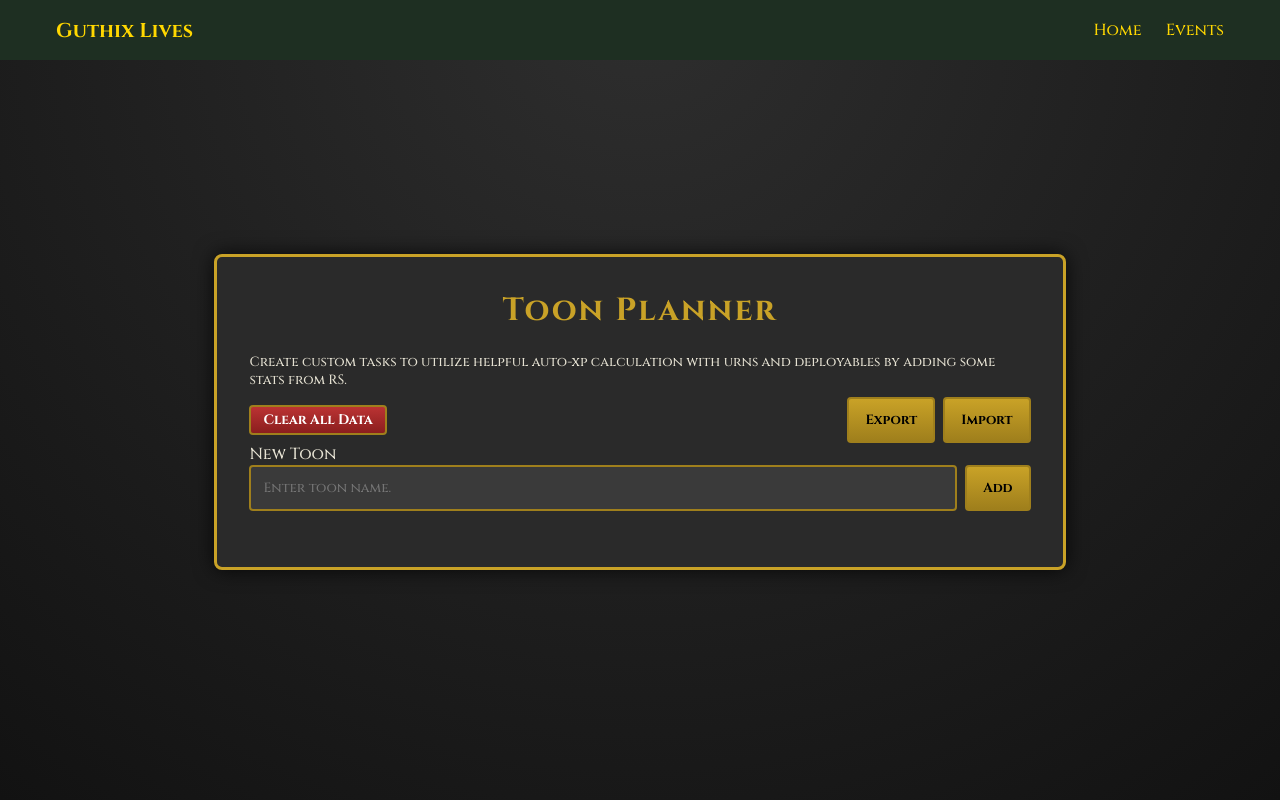
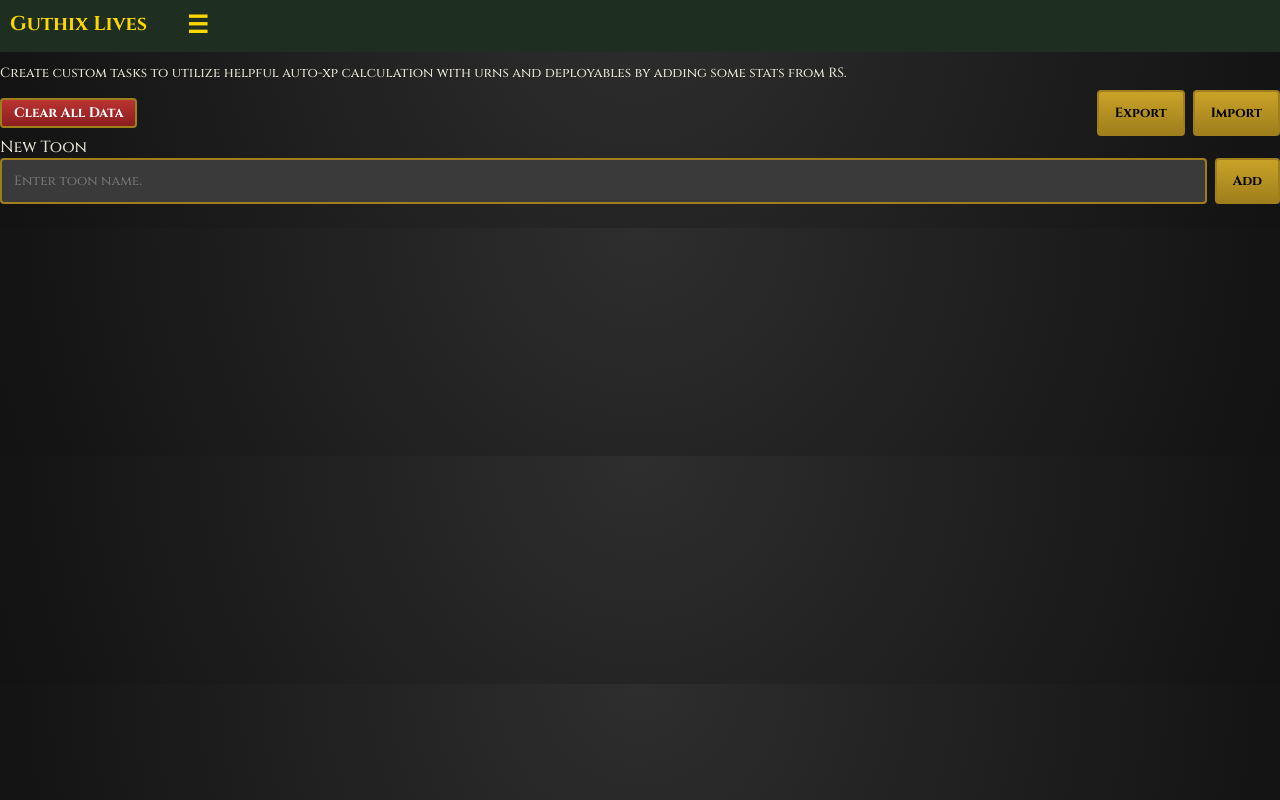
Before and after one commit to andgr457/GuthixLives, a React (Vite) app: page /toonPlanner in a window 1280 px wide. Built offline with nearby package versions, Linux system fonts and the light colour scheme.

Commit message:
started on nav

```diff
--- a/src/App.tsx
+++ b/src/App.tsx
@@ -12,7 +12,7 @@ export default function App() {
     <Routes>
       <Route path="/" element={<Home />} />
       <Route path='/events' element={<Events />} />
-      <Route path="/toonPlanner" element={<ToonPlanner />} />
+      <Route path="/toonplanner" element={<ToonPlanner />} />
       <Route path="/getracker" element={<GETracker />} />
       <Route path='/geplanner' element={<GEPlanner />} />
       <Route path="/geplanner/:itemName" element={<GEPlannerItem />} />
--- a/src/pages/PublicNav.tsx
+++ b/src/pages/PublicNav.tsx
@@ -7,13 +7,24 @@ export default function PublicNavigationMenu() {
   const links = [
     { name: "Home", path: "/home" },
     { name: "Events", path: "/events" },
+    { name: "GE Tracker", path: "/getracker" },
+    { name: "GE Planner", path: "/geplanner" },
+    { name: "Toon Planner", path: "/toonplanner" },
+
   ];
 
   return (
     <nav style={{ backgroundColor: "#1e2f22", color: "#ffd700", position: "fixed", width: "100%", zIndex: 50 }}>
-      <div style={{ maxWidth: "1200px", margin: "0 auto", padding: "0 16px", display: "flex", justifyContent: "space-between", alignItems: "center", height: "60px" }}>
+      <div style={{justifyContent: "space-between", alignItems: "center", padding: '10px' }}>
         {/* Logo */}
-        <div style={{ fontWeight: "bold", fontSize: "1.25rem" }}>Guthix Lives</div>
+        <div style={{display: 'flex', gap: '2em', fontWeight: "bold", fontSize: "1.25rem" }}>
+          <Link key={`home-link`} to={'/'} style={{ color: "#FFD700", textDecoration: "none" }}>
+              Guthix Lives
+            </Link>
+            <div onClick={() => setIsOpen(!isOpen)} style={{cursor: "pointer", fontSize: "1.5rem" }}>
+              {isOpen ? "✕" : "☰"}
+            </div>
+          </div>
 
         {/* Desktop Menu */}
         <div className="desktop-menu" style={{ display: "none", gap: "24px" }}>
@@ -22,11 +33,6 @@ export default function PublicNavigationMenu() {
               {link.name}
             </Link>
           ))}
-        </div>
-
-        {/* Hamburger Menu */}
-        <div className="hamburger" onClick={() => setIsOpen(!isOpen)} style={{ cursor: "pointer", fontSize: "1.5rem" }}>
-          {isOpen ? "✕" : "☰"}
         </div>
       </div>
 
@@ -45,16 +51,6 @@ export default function PublicNavigationMenu() {
           ))}
         </div>
       )}
-
-      {/* Responsive CSS */}
-      <style>
-        {`
-          @media(min-width: 768px) {
-            .desktop-menu { display: flex !important; }
-            .hamburger, .mobile-menu { display: none !important; }
-          }
-        `}
-      </style>
     </nav>
   );
 }
--- a/src/pages/toon/ToonPlanner.tsx
+++ b/src/pages/toon/ToonPlanner.tsx
@@ -80,8 +80,8 @@ export default function ToonPlanner(){
     setTasks([])
   }
 
-  return <div className="container">
-    <div className="panel">
+  return <div>
+    <div>
       <h1>Toon Planner</h1>
       <div style={{fontSize: 'smaller'}}>
         Create custom tasks to utilize helpful auto-xp calculation with urns and deployables by adding some stats from RS.
--- a/src/pages/toon/ToonTasks.tsx
+++ b/src/pages/toon/ToonTasks.tsx
@@ -84,8 +84,8 @@ export default function ToonTasks() {
   //   setTasks(newTasks)
   // };
 
-  return <div className="container-item">
-    <div className='panel-item'>
+  return <div>
+    <div>
       <span style={{fontSize: 'larger'}}>{toon?.name}</span> <span style={{fontSize: 'smaller'}}>{toonTasks?.length} total task(s)</span>
       <hr/>
       <div className="input-row">
@@ -116,12 +116,25 @@ export default function ToonTasks() {
 
     </div>
     {toonTasks && toonTasks?.filter(tt => tt.toonName === toon?.name).map((task) => {
-      let estimateMinutesToTarget = task.xpPerAction * task.actionsPerMinute
-      estimateMinutesToTarget = task.xpTarget / estimateMinutesToTarget
-      if(Number.isNaN(estimateMinutesToTarget)){
-        estimateMinutesToTarget = 0
+      // XP per minute
+      const xpPerMinute = task.xpPerAction * task.actionsPerMinute;
+
+      // Minutes to target
+      let estimateMinutesToTarget = task.xpTarget / xpPerMinute;
+
+      if (Number.isNaN(estimateMinutesToTarget) || !Number.isFinite(estimateMinutesToTarget)) {
+        estimateMinutesToTarget = 0;
       }
-      const dateEst = DateTime.utc().toLocal().plus({minutes: estimateMinutesToTarget})
+
+      // Kills (actions) remaining
+      let killsRemaining = Math.ceil(task.xpTarget / task.xpPerAction);
+
+      if (Number.isNaN(killsRemaining) || !Number.isFinite(killsRemaining)) {
+        killsRemaining = 0;
+      }
+
+      // Estimated completion date
+      const dateEst = DateTime.utc().toLocal().plus({ minutes: estimateMinutesToTarget });
       return <div className='panel-item'>
         <div>
           <a id={`${toon?.name}_${task.name}`}></a>
@@ -221,8 +234,8 @@ export default function ToonTasks() {
           <div>
             Estimation<br/>
             <strong>{estimateMinutesToTarget?.toFixed(1)}</strong> total minute(s)<br/>
-            <strong>{estimateMinutesToTarget > 0 ? dateEst.toFormat('dd-MMM-yyyy') : '??'}</strong> at <strong>{estimateMinutesToTarget > 0 ? dateEst.toFormat('t') : '??'}</strong>
-
+            <strong>{estimateMinutesToTarget > 0 ? dateEst.toFormat('dd-MMM-yyyy') : '??'}</strong> at <strong>{estimateMinutesToTarget > 0 ? dateEst.toFormat('t') : '??'}</strong><br/>
+            <strong>{killsRemaining} kill(s) remaining.</strong>
           </div>
         </div>
       </div>
```
